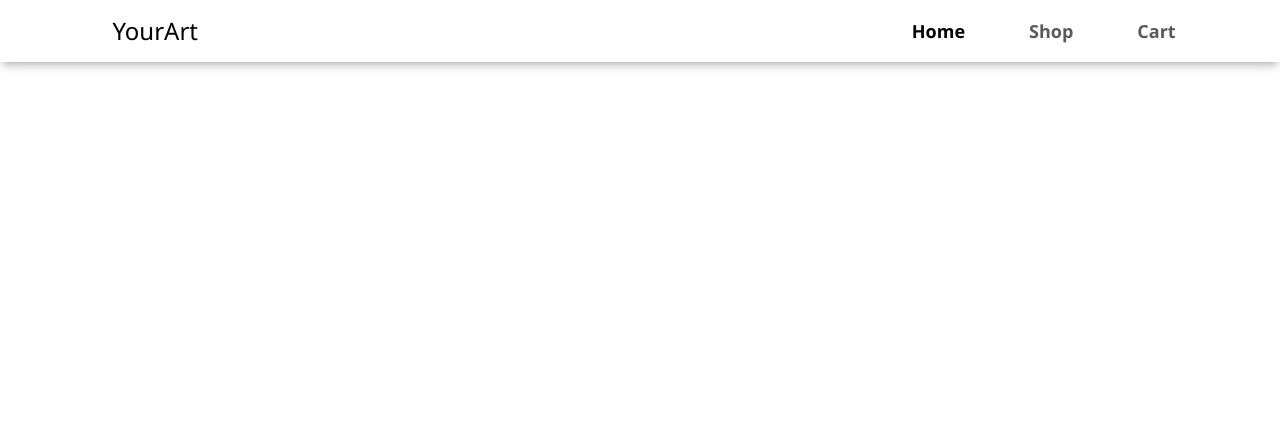
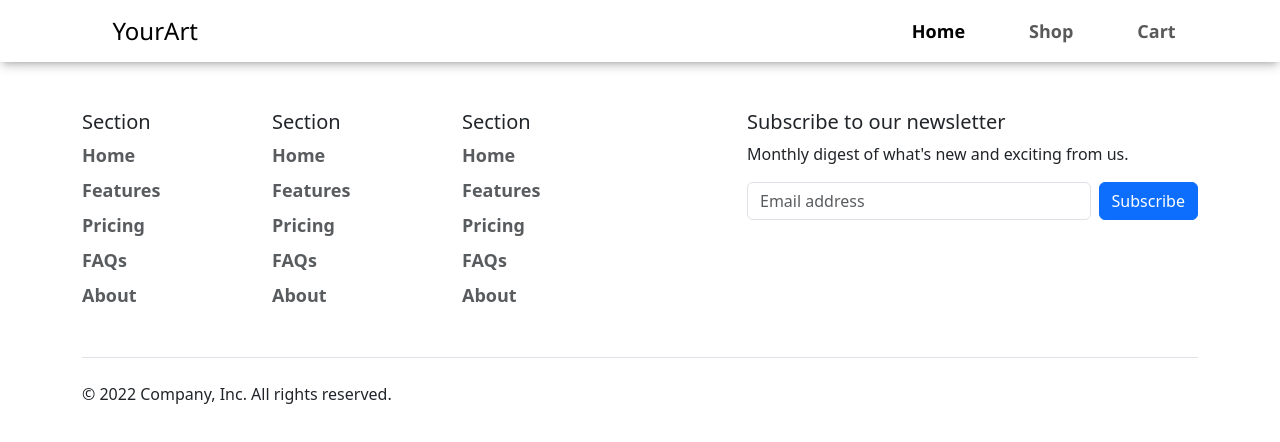
Before and after one commit to rohanjaiswal13/ArtGallery, a React (Vite) app: page / in a window 1280 px wide. Shown: the top 442 px of the page. Built offline with nearby package versions, Linux system fonts and the light colour scheme.

Commit message:
adding footer

```diff
--- a/src/App.jsx
+++ b/src/App.jsx
@@ -1,10 +1,11 @@
 import NavBar from "./components/navbar/navbar"
-
+import Footer from "./components/footer/footer"
 const App = () => {
 
   return (
       <div>
         <NavBar />
+        <Footer />
       </div>
   )
 }
--- /dev/null
+++ b/src/components/footer/footer.jsx
@@ -0,0 +1,67 @@
+import './footer.css'
+
+const Footer = () => {
+    return (
+        <div className="container">
+            <footer className="py-5">
+                <div className="row">
+                    <div className="col-6 col-md-2 mb-3">
+                        <h5>Section</h5>
+                        <ul className="nav flex-column">
+                            <li className="nav-item mb-2"><a href="#" className="nav-link p-0 text-muted">Home</a></li>
+                            <li className="nav-item mb-2"><a href="#" className="nav-link p-0 text-muted">Features</a></li>
+                            <li className="nav-item mb-2"><a href="#" className="nav-link p-0 text-muted">Pricing</a></li>
+                            <li className="nav-item mb-2"><a href="#" className="nav-link p-0 text-muted">FAQs</a></li>
+                            <li className="nav-item mb-2"><a href="#" className="nav-link p-0 text-muted">About</a></li>
+                        </ul>
+                    </div>
+
+                    <div className="col-6 col-md-2 mb-3">
+                        <h5>Section</h5>
+                        <ul className="nav flex-column">
+                            <li className="nav-item mb-2"><a href="#" className="nav-link p-0 text-muted">Home</a></li>
+                            <li className="nav-item mb-2"><a href="#" className="nav-link p-0 text-muted">Features</a></li>
+                            <li className="nav-item mb-2"><a href="#" className="nav-link p-0 text-muted">Pricing</a></li>
+                            <li className="nav-item mb-2"><a href="#" className="nav-link p-0 text-muted">FAQs</a></li>
+                            <li className="nav-item mb-2"><a href="#" className="nav-link p-0 text-muted">About</a></li>
+                        </ul>
+                    </div>
+
+                    <div className="col-6 col-md-2 mb-3">
+                        <h5>Section</h5>
+                        <ul className="nav flex-column">
+                            <li className="nav-item mb-2"><a href="#" className="nav-link p-0 text-muted">Home</a></li>
+                            <li className="nav-item mb-2"><a href="#" className="nav-link p-0 text-muted">Features</a></li>
+                            <li className="nav-item mb-2"><a href="#" className="nav-link p-0 text-muted">Pricing</a></li>
+                            <li className="nav-item mb-2"><a href="#" className="nav-link p-0 text-muted">FAQs</a></li>
+                            <li className="nav-item mb-2"><a href="#" className="nav-link p-0 text-muted">About</a></li>
+                        </ul>
+                    </div>
+
+                    <div className="col-md-5 offset-md-1 mb-3">
+                        <form>
+                            <h5>Subscribe to our newsletter</h5>
+                            <p>Monthly digest of what&apos;s new and exciting from us.</p>
+                            <div className="d-flex flex-column flex-sm-row w-100 gap-2">
+                                <label htmlFor="newsletter1" className="visually-hidden">Email address</label>
+                                <input id="newsletter1" type="text" className="form-control" placeholder="Email address" />
+                                <button className="btn btn-primary" type="button">Subscribe</button>
+                            </div>
+                        </form>
+                    </div>
+                </div>
+
+                <div className="d-flex flex-column flex-sm-row justify-content-between py-4 my-4 border-top">
+                    <p>© 2022 Company, Inc. All rights reserved.</p>
+                    <ul className="list-unstyled d-flex">
+                        <li className="ms-3"><a className="link-dark" href="#"><svg className="bi" width="24" height="24"><use xlinkHref="#twitter" /></svg></a></li>
+                        <li className="ms-3"><a className="link-dark" href="#"><svg className="bi" width="24" height="24"><use xlinkHref="#instagram" /></svg></a></li>
+                        <li className="ms-3"><a className="link-dark" href="#"><svg className="bi" width="24" height="24"><use xlinkHref="#facebook" /></svg></a></li>
+                    </ul>
+                </div>
+            </footer>
+        </div>
+    );
+};
+
+export default Footer;
```
Also changed, not shown: src/components/footer/footer.css (added).
